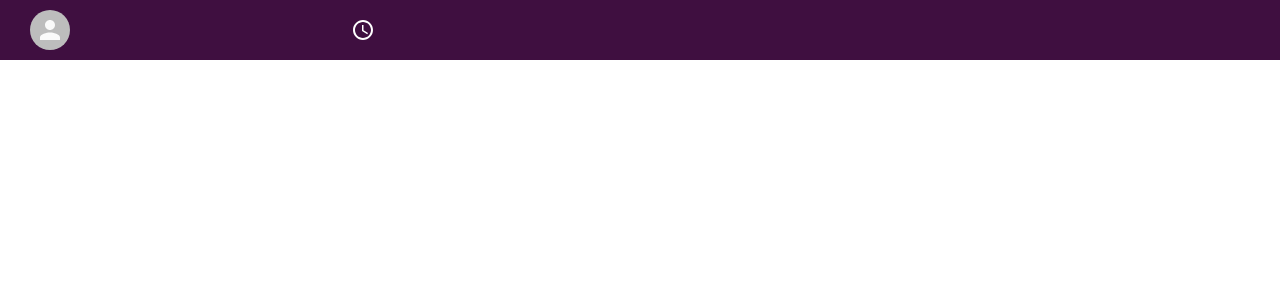
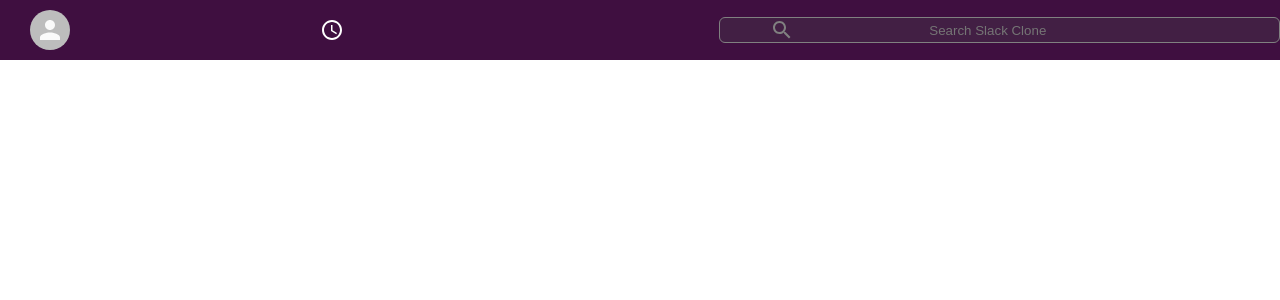
Before and after one commit to VedanthB/Slack-React-Redux, a React (Create React App) app in the folder slack-clone/: page / in a window 1280 px wide. Shown: the top 300 px of the page. Built offline with nearby package versions, Linux system fonts and the light colour scheme.

Commit message:
ADD: header => headerSearch

```diff
--- a/slack-clone/src/components/Header.js
+++ b/slack-clone/src/components/Header.js
@@ -2,18 +2,29 @@
 import styled from 'styled-components'
 import Avatar from '@material-ui/core/Avatar';
 import AccessTimeIcon from '@material-ui/icons/AccessTime';
+import SearchIcon from '@material-ui/icons/Search';
+
 
 function Header() {
     return (
       <HeaderContainer>
           {/* Header left  */}
+
+
           <HeaderLeft>
              <HeaderAvatar
                // TODO: Add onClick
               />
               <AccessTimeIcon />
           </HeaderLeft>
+
+
           {/* Header search  */}
+
+          <HeaderSearch>
+             <SearchIcon />
+             <input placeholder="Search Slack Clone" />
+          </HeaderSearch>
 
           {/* header right */}
       </HeaderContainer>
@@ -31,6 +42,27 @@
   padding :10px 0 ;
   justify-content: space-between;
   color:  white;
+`;
+
+const HeaderSearch = styled.div `
+  flex: 0.4 ;
+  opacity: 1;
+  border-radius: 6px;
+  background-color: #421f44;
+  text-align: center;
+  display: flex;
+  padding: 0 50px;
+  color: grey;
+  border: 1px grey solid ;
+
+  > input {
+    background-color : transparent;
+    border: none ;
+    text-align: center;
+    min-width: 30vw;
+    outline: 0;
+    color : white;
+  }
 `;
 
 const HeaderLeft = styled.div `
```
